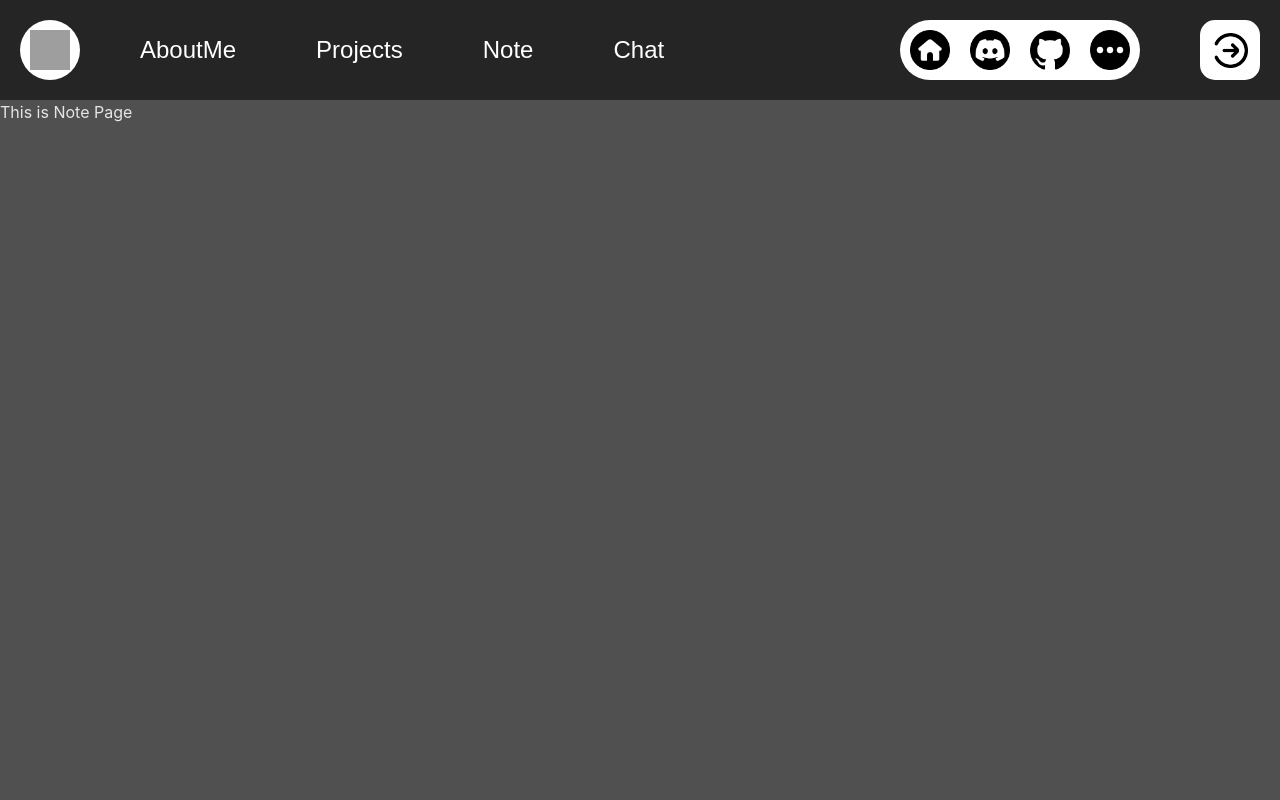
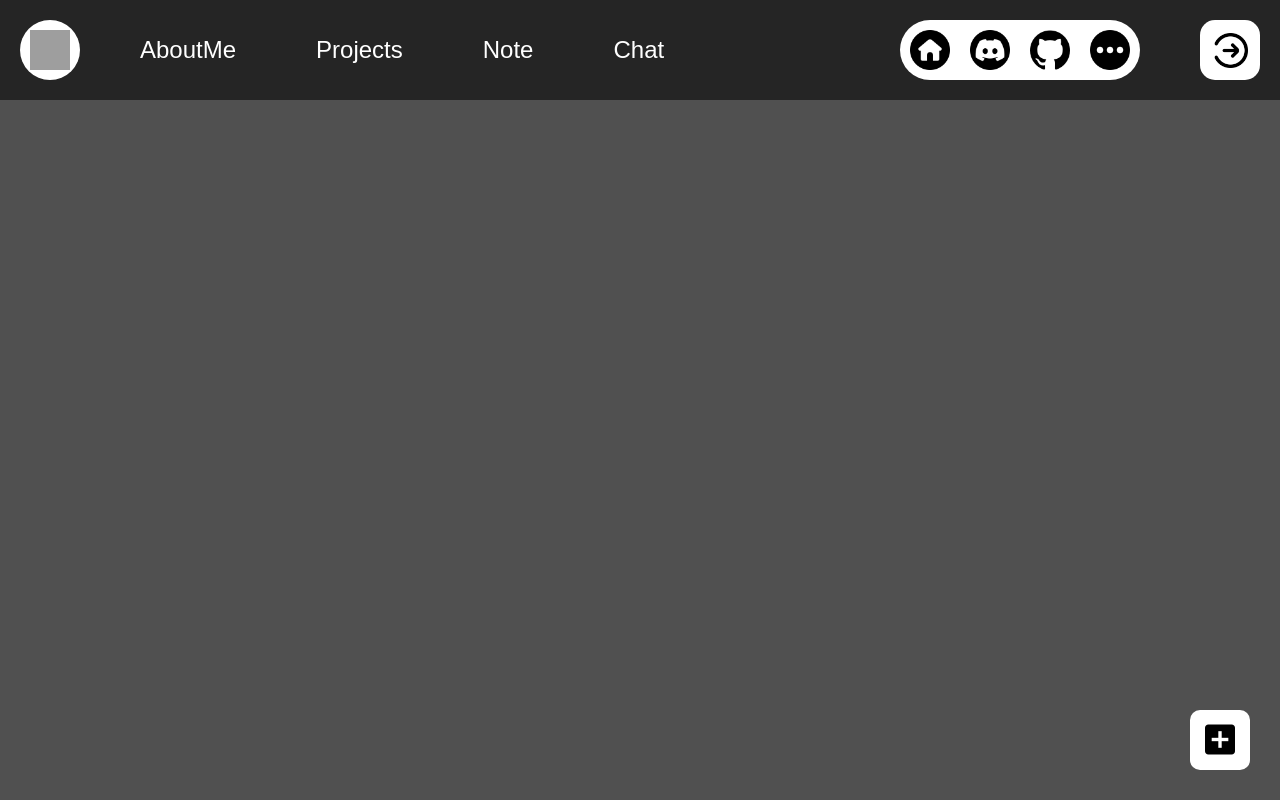
Before and after one commit to ChenBox-carton/vue-blog, a Vue app: page /note in a window 1280 px wide. Built offline with nearby package versions, Linux system fonts and the light colour scheme; grey boxes are pictures that could not be loaded; a web font is replaced by a local one.

Commit message:
note page (1.0)

```diff
--- a/src/components/navigate-link/note.vue
+++ b/src/components/navigate-link/note.vue
@@ -1,6 +1,10 @@
 <template>
 <navigate/>
-<p>This is Note Page</p>
+<div class="container">
+  <button class="creatNote">
+    <i class='bx bxs-plus-square'></i>
+  </button>
+</div>
 </template>
 
 <script setup>
@@ -8,5 +12,32 @@ import navigate from '../navigate.vue';
 </script>
 
 <style scoped>
+.creatNote {
+  width: 60px;
+  height: 60px;
+  position: absolute;
+  bottom: 30px;
+  right: 30px;
+  background-color: rgb(255, 255, 255);
+  border: none;
+  border-radius: 10px;
+  transition: all 0.4s ease;
+  display: flex;
+  justify-content: center;
+  align-items: center;
+}
 
+.creatNote i {
+  font-size: 40px;
+  color: #000;
+  transition: all 0.4s ease;
+}
+
+.creatNote:hover {
+  background-color: #ffaf01;
+}
+
+.creatNote i:hover {
+  transform: scale(1.2);
+}
 </style>
--- a/src/style.css
+++ b/src/style.css
@@ -1,6 +1,5 @@
 @import url('https://fonts.googleapis.com/css2?family=Agdasima:wght@400;700&family=Noto+Sans+TC:wght@100..900&display=swap');
 @import url("https://fonts.googleapis.com/css2?family=Agdasima:wght@400;700&display=swap");
-@import url('https://unpkg.com/boxicons@2.1.4/css/boxicons.min.css');
 
 :root {
   font-family: Inter, system-ui, Avenir, Helvetica, Arial, sans-serif;
```
Also changed, not shown: public/images/creatNote.jpg (added).
